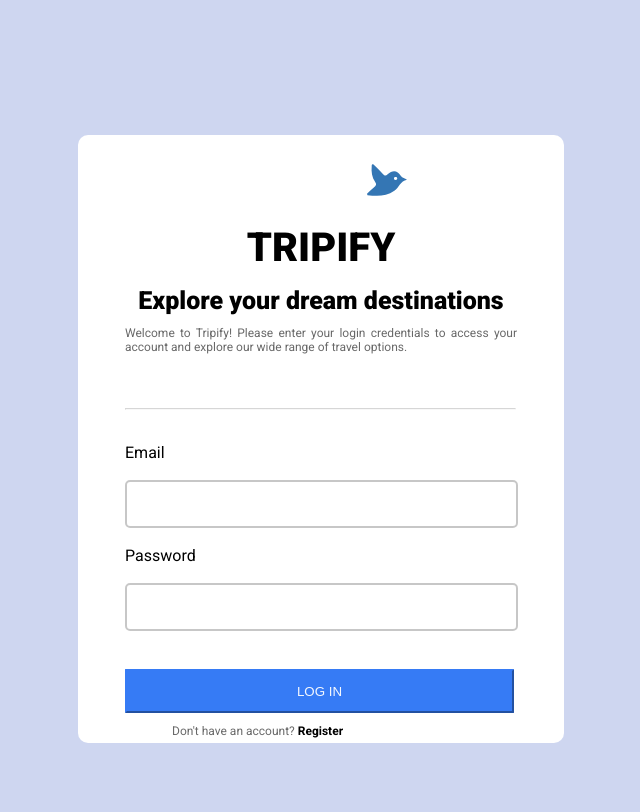
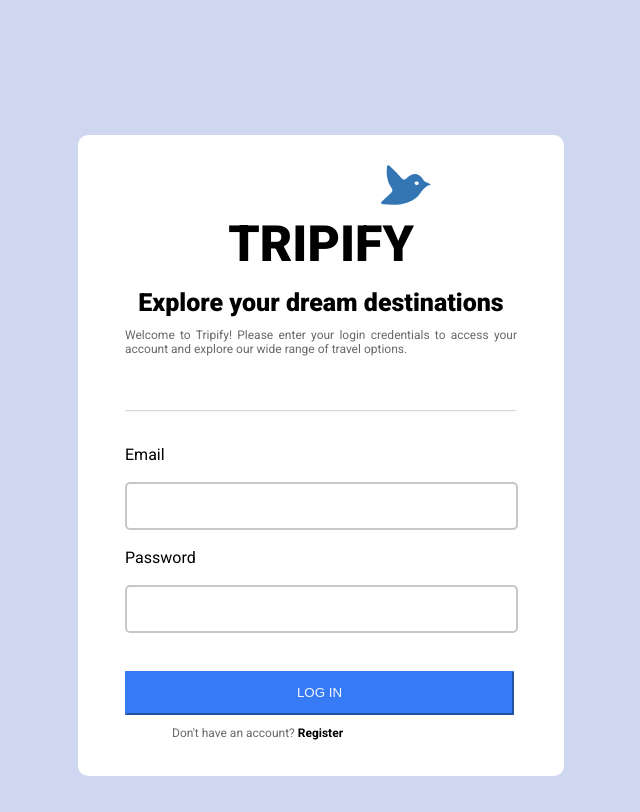
Before and after one commit to VeroZuliani/image-based-web-project, a plain HTML site: page index.html in a window 1280 px wide. Shown: the part 560-1372 px from the top of the page, without its empty margins (319-959 px from the left). Drawn offline with Linux system fonts and the light colour scheme.

Commit message:
Estilos CSS completados

```diff
--- a/css/styles.css
+++ b/css/styles.css
@@ -98,13 +98,13 @@ p{
     height: 573px;
     border-radius: 10px;
     text-align: center;
-    padding: 25px 0 10px 0;
+    padding: 25px 0 43px 0;
 }
 
 .login img{
-    width: 40px;
-    height: 40px;
-    margin-left: 131px;
+    width: 50px;
+    height: 50px;
+    margin-left: 170px;
 }
 
 .login h1{
@@ -113,7 +113,8 @@ p{
     font-family: "Roboto", sans-serif;
     font-weight: 900;
     font-style: normal;
-    font-size: 40px;
+    font-size: 50px;
+    margin-top: 0.5px;
 }
 
 .login h2{
```
